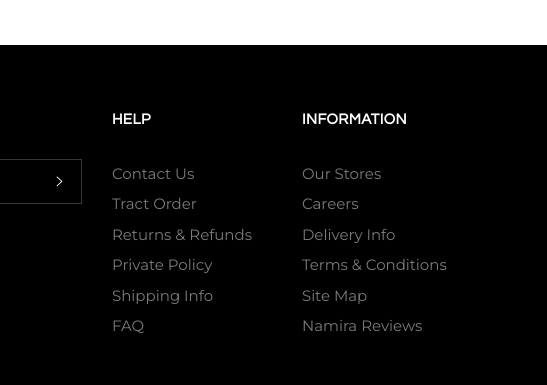
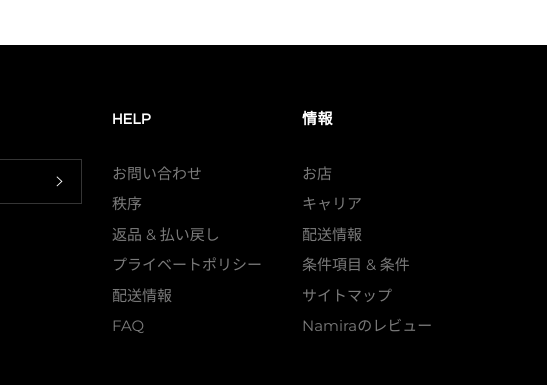
Before and after one commit to jinen0107/ecommerce, a plain HTML site: page about.html in a window 1280 px wide. Shown: the part 1185-1570 px from the top of the page, 733-1280 px from the left. Drawn offline with Linux system fonts and the light colour scheme.

Commit message:
about.htmlのfooterテキストを変更する

```diff
--- a/about.html
+++ b/about.html
@@ -628,15 +628,16 @@
               </div>
             </div>
 
+
             <div class="col-lg-2 col-md-6">
               <div class="widget widget_nav_menu">
                 <h4 class="widget-title white">help</h4>
                 <ul>
-                  <li><a href="#">Contact Us</a></li>
-                  <li><a href="#">Tract Order</a></li>
-                  <li><a href="#">Returns &amp; Refunds</a></li>
-                  <li><a href="#">Private Policy</a></li>
-                  <li><a href="#">Shipping Info</a></li>
+                  <li><a href="#">お問い合わせ</a></li>
+                  <li><a href="#">秩序</a></li>
+                  <li><a href="#">返品 &amp; 払い戻し</a></li>
+                  <li><a href="#">プライベートポリシー</a></li>
+                  <li><a href="#">配送情報</a></li>
                   <li><a href="#">FAQ</a></li>
                 </ul>
               </div>
@@ -644,14 +645,14 @@
 
             <div class="col-lg-2 col-md-6">
               <div class="widget widget_nav_menu">
-                <h4 class="widget-title white">information</h4>
+                <h4 class="widget-title white">情報</h4>
                 <ul>
-                  <li><a href="#">Our Stores</a></li>
-                  <li><a href="#">Careers</a></li>
-                  <li><a href="#">Delivery Info</a></li>
-                  <li><a href="#">Terms &amp; Conditions</a></li>
-                  <li><a href="#">Site Map</a></li>
-                  <li><a href="#">Namira Reviews</a></li>
+                  <li><a href="#">お店</a></li>
+                  <li><a href="#">キャリア</a></li>
+                  <li><a href="#">配送情報</a></li>
+                  <li><a href="#">条件項目 &amp; 条件</a></li>
+                  <li><a href="#"> サイトマップ</a></li>
+                  <li><a href="#">Namiraのレビュー</a></li>
                 </ul>
               </div>
             </div>
@@ -659,6 +660,7 @@
           </div>
         </div>
       </div> <!-- end container -->
+
 
       <div class="footer__bottom">
         <div class="container">
```
